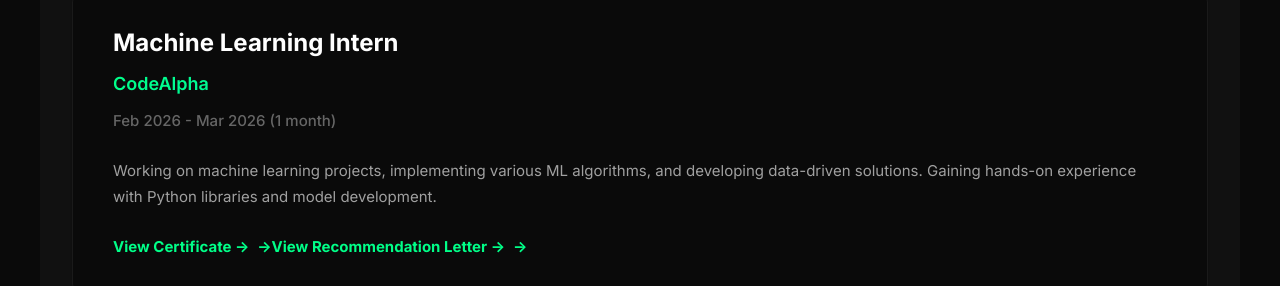
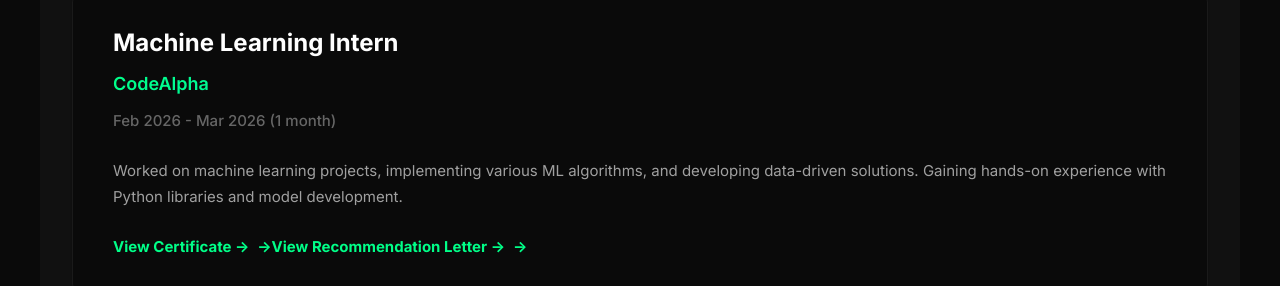
Before and after one commit to abdullahnkhokhar-ux/abdullah-portfolio, a React (Create React App) app: page / in a window 1280 px wide. Shown: the part 4055-4341 px from the top of the page. Built offline with nearby package versions, Linux system fonts and the light colour scheme.

Commit message:
Update Experience.js

```diff
--- a/src/components/Experience.js
+++ b/src/components/Experience.js
@@ -6,7 +6,7 @@ function Experience() {
       title: "Machine Learning Intern",
       company: "CodeAlpha",
       duration: "Feb 2026 - Mar 2026 (1 month)",
-      description: "Working on machine learning projects, implementing various ML algorithms, and developing data-driven solutions. Gaining hands-on experience with Python libraries and model development.",
+      description: "Worked on machine learning projects, implementing various ML algorithms, and developing data-driven solutions. Gaining hands-on experience with Python libraries and model development.",
       links: [
         {
           url: "https://drive.google.com/file/d/1on9GPtYGXyarkQg0e1RPtnzNpNFVZS4B/view?usp=drivesdk",
```
